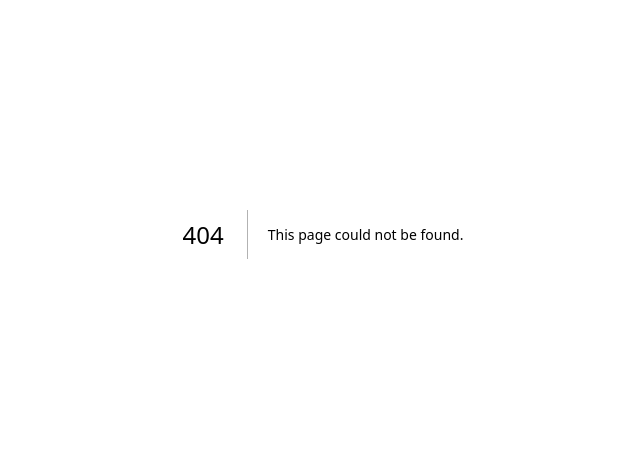
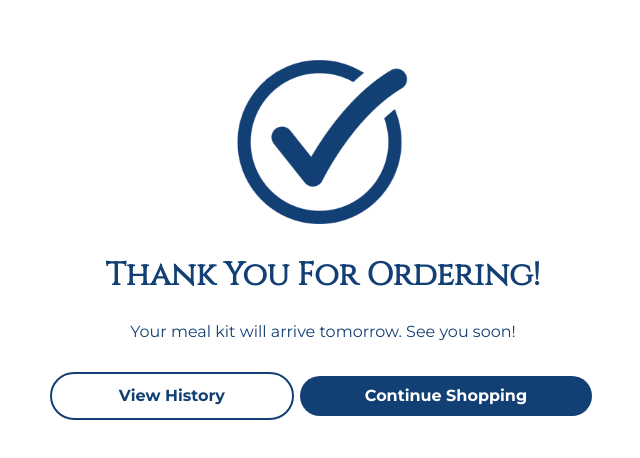
Before and after one commit to christinaa21/delightcook, a Next.js app in the folder frontend/: page /success in a window 1280 px wide. Before the commit this address had no page. Shown: the part 166-624 px from the top of the page, without its empty margins (317-957 px from the left). Built offline with nearby package versions, Linux system fonts and the light colour scheme.

Commit message:
FEAT: Success Page!

```diff
--- a/frontend/src/app/login/page.tsx
+++ b/frontend/src/app/login/page.tsx
@@ -1,15 +1,10 @@
 "use client";
 
 import {
-    Box,
-    useBreakpointValue,
     Image,
     VStack,
     Input,
     Button,
-    AlertIcon,
-    Alert,
-    FormControl,
     Heading,
     Text,
     HStack
--- /dev/null
+++ b/frontend/src/app/success/page.tsx
@@ -0,0 +1,63 @@
+import {
+    VStack,
+    Button,
+    Heading,
+    Text,
+    HStack,
+    Image
+  } from "@chakra-ui/react";
+import '@fontsource/cinzel';
+import Link from 'next/link';
+
+export default function Success(){
+    return(
+        <VStack
+          bgColor={'#FFFFFF'}
+          minWidth={"500px"}
+          height={"100vh"}
+          justifyContent={"center"}
+          spacing={"20px"}
+          color={'#134074'}
+        >
+            <Image src={"./success.png"} height={"180px"} />
+            <Heading fontFamily={'cinzel'} fontSize={'xx-large'} fontWeight={'bold'}>Thank You For Ordering!</Heading>
+            <Text>Your meal kit will arrive tomorrow. See you soon!</Text>
+            <HStack>
+                <Link href={'/history'}>
+                    <Button
+                    mt={'12px'}
+                    px={'65px'}
+                    pt={8}
+                    pb={8}
+                    colorScheme="#134074"
+                    color="#134074"
+                    _hover={{ color: '#3FC3FE', outlineColor: '#3FC3FE' }}
+                    fontWeight={'bold'}
+                    borderRadius={30}
+                    mx={1}
+                    variant={'outline'}
+                    outlineColor={'#134074'}
+                    >
+                        View History
+                    </Button>
+                </Link>
+                <Link href={'/menu'}>
+                    <Button
+                        mt={'12px'}
+                        px={'65px'}
+                        pt={8}
+                        pb={8}
+                        bgColor="#134074"
+                        color="white"
+                        _hover={{ bg: '#3FC3FE' }}
+                        fontWeight={'bold'}
+                        borderRadius={30}
+                        mx={1}
+                    >
+                        Continue Shopping
+                    </Button>
+                </Link>
+            </HStack>
+        </VStack>
+    )
+}
```
Also changed, not shown: frontend/public/success.png (added).
